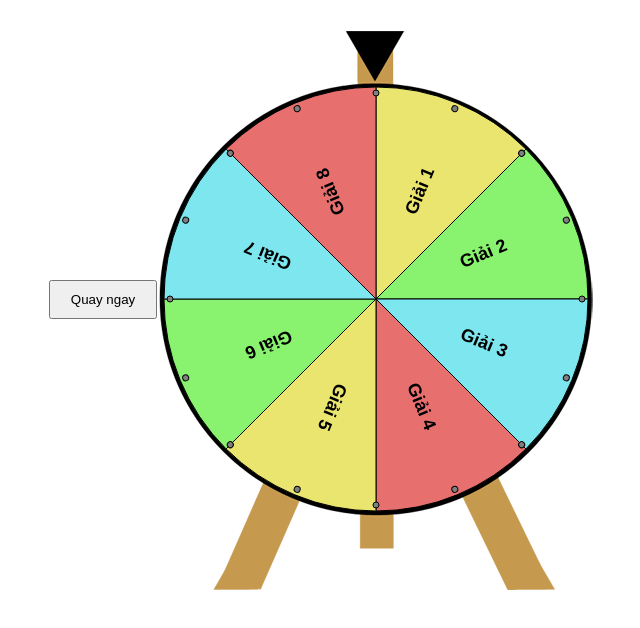
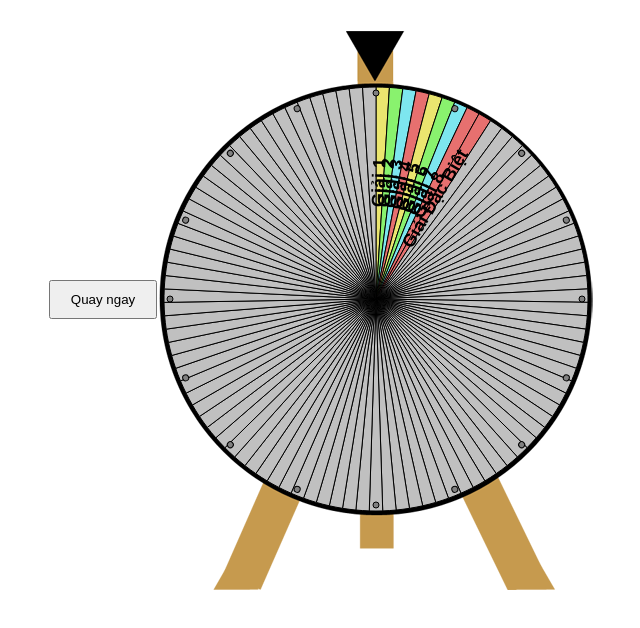
Before and after one commit to khiem2701/vongquay, a plain HTML site: page index.html in a window 1280 px wide. Shown: the whole page, without its empty margins (318-958 px from the left). Drawn offline with Linux system fonts and the light colour scheme.

Commit message:
Update index.html

```diff
--- a/index.html
+++ b/index.html
@@ -29,7 +29,7 @@
             let duration = 2; //Thời gian kết thúc vòng quay
             let spins    = 3; //Quay nhanh hay chậm 3, 8, 15
             let theWheel = new Winwheel({
-                'numSegments'  : 8,     // Chia 8 phần bằng nhau
+               'numSegments'  :99,     // Chia 9 phần bằng nhau
                 'outerRadius'  : 212,   // Đặt bán kính vòng quay
                 'textFontSize' : 18,    // Đặt kích thước chữ
                 'rotationAngle': 0,     // Đặt góc vòng quay từ 0 đến 360 độ.
@@ -43,6 +43,7 @@
                    {'fillStyle' : '#89f26e', 'text' : 'Giải 6'},
                    {'fillStyle' : '#7de6ef', 'text' : 'Giải 7'},
                    {'fillStyle' : '#e7706f', 'text' : 'Giải 8'},
+                   {'fillStyle' : '#e7706f', 'text' : 'Giải Đặc Biệt'}
                 ],
                 'animation' : {
                     'type'     : 'spinOngoing', //spinToStop, spinOngoing
```
